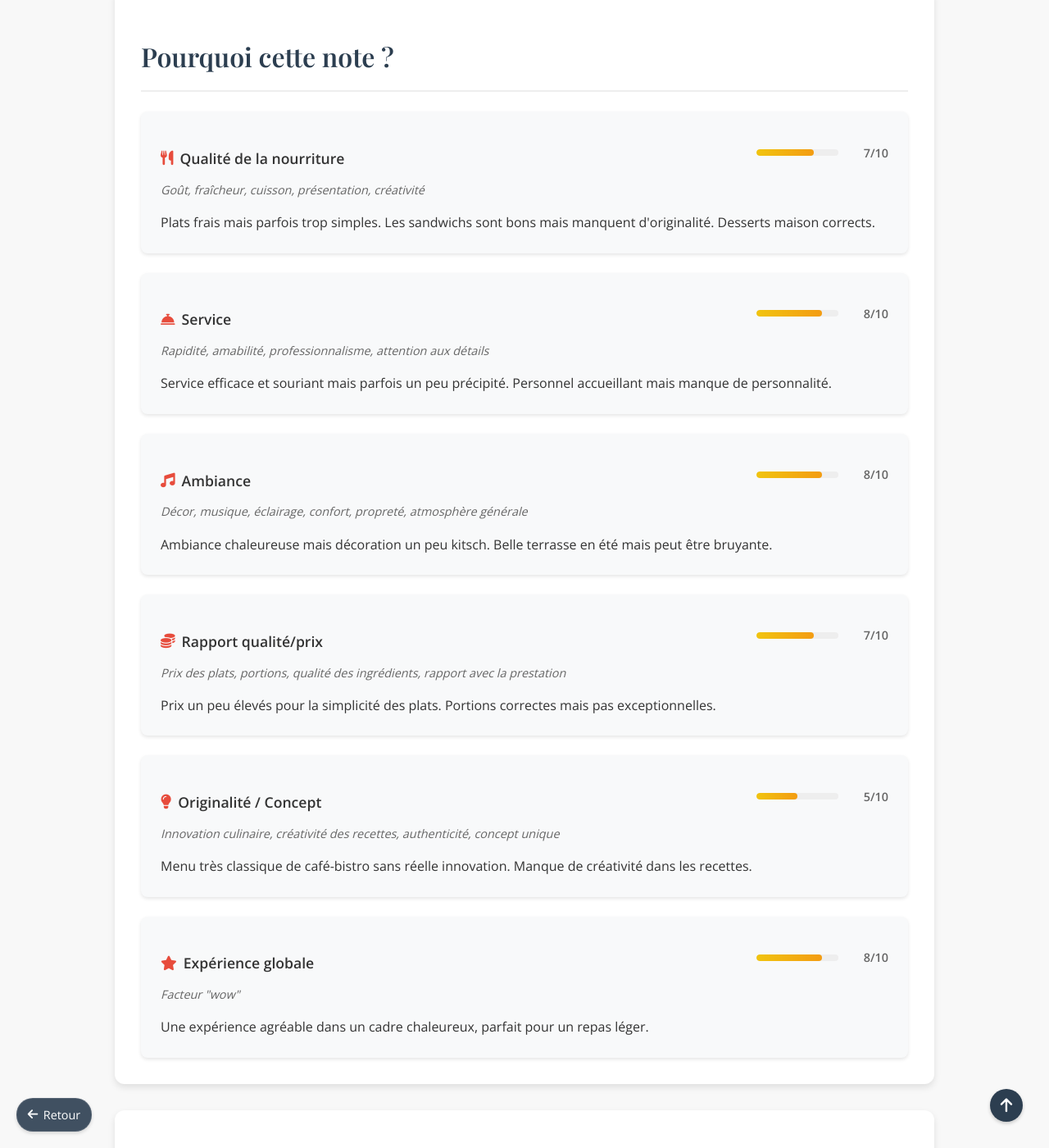
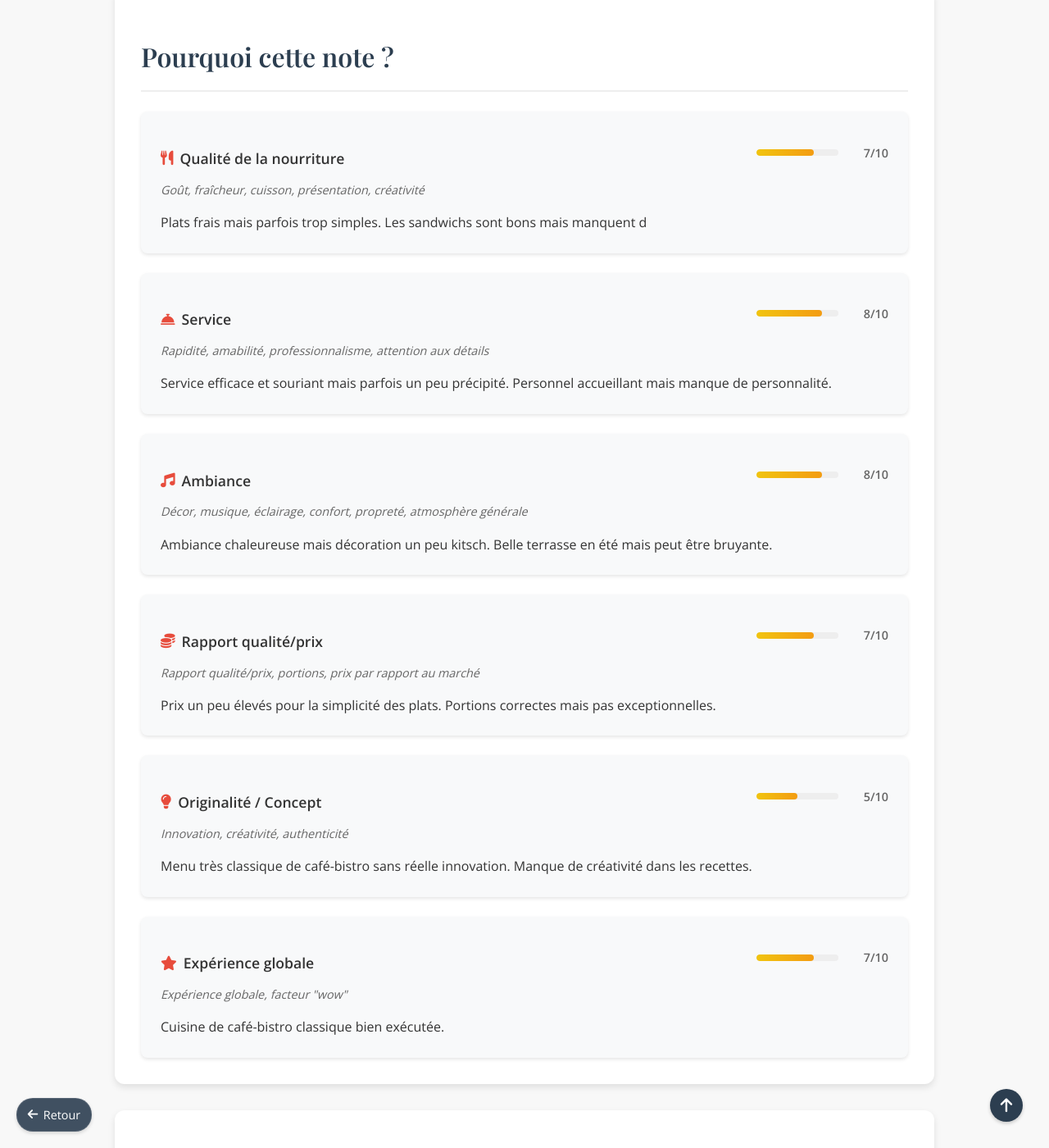
Before and after one commit to Natael21/blog-culinaire, a Jekyll site: the page built from _posts/2024-05-04-caffuccino.markdown, in a window 1280 px wide and 1400 px high, scrolled down 1868 px. Shown: the whole window at 82% size. Built offline with Jekyll 4.4.1, drawn with Linux system fonts in a browser that asks for light colours; a script that is not in the unit is left out; comment, search, counter and statistics services are not loaded.

Commit message:
Ajout du restaurant: 2024-05-04-caffuccino.markdown

```diff
--- a/_posts/2024-05-04-caffuccino.markdown
+++ b/_posts/2024-05-04-caffuccino.markdown
@@ -1,52 +1,52 @@
 ---
 layout: restaurant
-title: "Caffuccino"
+title: 'Caffuccino'
 date: 2024-05-04
 state: ready
-note: 7.2
-style: "Bistro & Café"
-diet: "vegetarian-friendly"
-description: "Un charmant café-bistro qui vous accueille dans une ambiance chaleureuse et conviviale !"
-price: "medium"
-address: "1700 Rue King Ouest, Sherbrooke, QC J1J 2C9"
-image: "/images/Caffucino.jpg"
+note: 7.0
+style: 'Bistro & Café'
+diet: 'vegetarian-friendly'
+description: 'Un charmant café-bistro qui vous accueille dans une ambiance chaleureuse et conviviale !'
+price: '$$ (20-40$)'
+address: '1700 Rue King Ouest, Sherbrooke, QC J1J 2C9'
+image: '/images/Caffucino.jpg'
 images:
-  - image: "/images/Caffucino.jpg"
   - image: "/images/Caffucino_Nicolas.jpg"
   - image: "/images/Caffucino_Nataël.jpg"
+
 ratings:
   food:
     score: 7
-    criteria: "Goût, fraîcheur, cuisson, présentation, créativité"
-    comment: "Plats frais mais parfois trop simples. Les sandwichs sont bons mais manquent d'originalité. Desserts maison corrects."
+    criteria: 'Goût, fraîcheur, cuisson, présentation, créativité'
+    comment: 'Plats frais mais parfois trop simples. Les sandwichs sont bons mais manquent d'
   service:
     score: 8
-    criteria: "Rapidité, amabilité, professionnalisme, attention aux détails"
-    comment: "Service efficace et souriant mais parfois un peu précipité. Personnel accueillant mais manque de personnalité."
+    criteria: 'Rapidité, amabilité, professionnalisme, attention aux détails'
+    comment: 'Service efficace et souriant mais parfois un peu précipité. Personnel accueillant mais manque de personnalité.'
   ambiance:
     score: 8
-    criteria: "Décor, musique, éclairage, confort, propreté, atmosphère générale"
-    comment: "Ambiance chaleureuse mais décoration un peu kitsch. Belle terrasse en été mais peut être bruyante."
+    criteria: 'Décor, musique, éclairage, confort, propreté, atmosphère générale'
+    comment: 'Ambiance chaleureuse mais décoration un peu kitsch. Belle terrasse en été mais peut être bruyante.'
   value:
     score: 7
-    comment: "Prix un peu élevés pour la simplicité des plats. Portions correctes mais pas exceptionnelles."
+    criteria: 'Rapport qualité/prix, portions, prix par rapport au marché'
+    comment: 'Prix un peu élevés pour la simplicité des plats. Portions correctes mais pas exceptionnelles.'
   originality:
     score: 5
-    comment: "Menu très classique de café-bistro sans réelle innovation. Manque de créativité dans les recettes."
+    criteria: 'Innovation, créativité, authenticité'
+    comment: 'Menu très classique de café-bistro sans réelle innovation. Manque de créativité dans les recettes.'
   overall:
     score: 7
-    criteria: "Facteur \"wow\""
-    comment: "Cuisine de café-bistro classique bien exécutée."
-  overall:
-    score: 8
-    criteria: "Facteur \"wow\""
-    comment: "Une expérience agréable dans un cadre chaleureux, parfait pour un repas léger."
+    criteria: 'Expérience globale, facteur "wow"'
+    comment: 'Cuisine de café-bistro classique bien exécutée.'
 ---
 
-**Nataël** :
+
+
+<strong>Nataël</strong> :
 
 J'ai été agréablement surpris par ce petit café-bistro ! L'ambiance est très chaleureuse avec une belle décoration et une musique douce en fond. J'ai pris un sandwich au poulet qui était excellent, avec des ingrédients frais et une sauce maison délicieuse. Le café est également très bon et les desserts sont faits maison. Le service est attentionné et le personnel est très accueillant. C'est un endroit parfait pour un déjeuner ou un dîner léger dans une ambiance détendue.
 
-**Nicolas** :
+<strong>Nicolas</strong> :
 
 Pour ma part, j'ai opté pour une salade César qui était fraîche et bien assaisonnée. Le poulet était tendre et le parmesan donnait un goût délicieux au plat. J'ai aussi eu la chance de goûter à leur café qui est excellent. L'ambiance est très agréable avec une belle terrasse en été. Le service est rapide et le personnel est toujours souriant. Les portions sont généreuses et les prix sont raisonnables. C'est un excellent endroit pour manger sainement tout en se faisant plaisir !
```
Also changed, not shown: images/Caffucino.jpg, images/Caffucino_Nataël.jpg, images/Caffucino_Nicolas.jpg.
